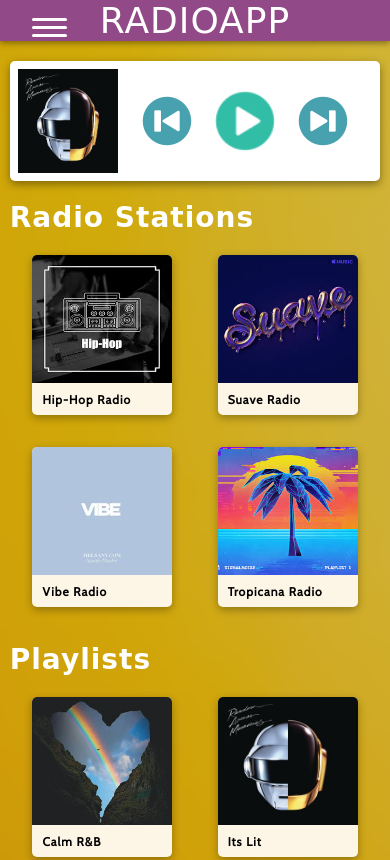
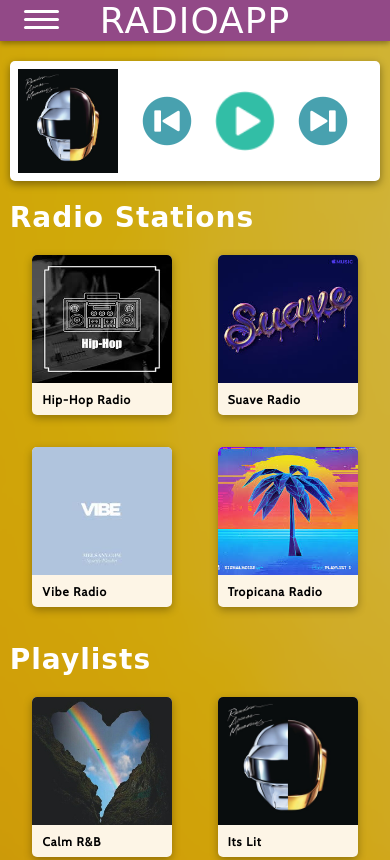
Before and after one commit to gidiblack/radioApp, a plain HTML site: page index.html in a window 390 px wide. Shown: the top 860 px of the page. Drawn offline with nearby package versions, Linux system fonts and the light colour scheme; a web font is replaced by a local one.

Commit message:
minor fix

```diff
--- a/css/styles.css
+++ b/css/styles.css
@@ -317,4 +317,7 @@ footer p {
     section h2 {
         font-size: 28px;
     }
+    .menu-toggle {
+        padding: .5rem;
+    }
 }
```
